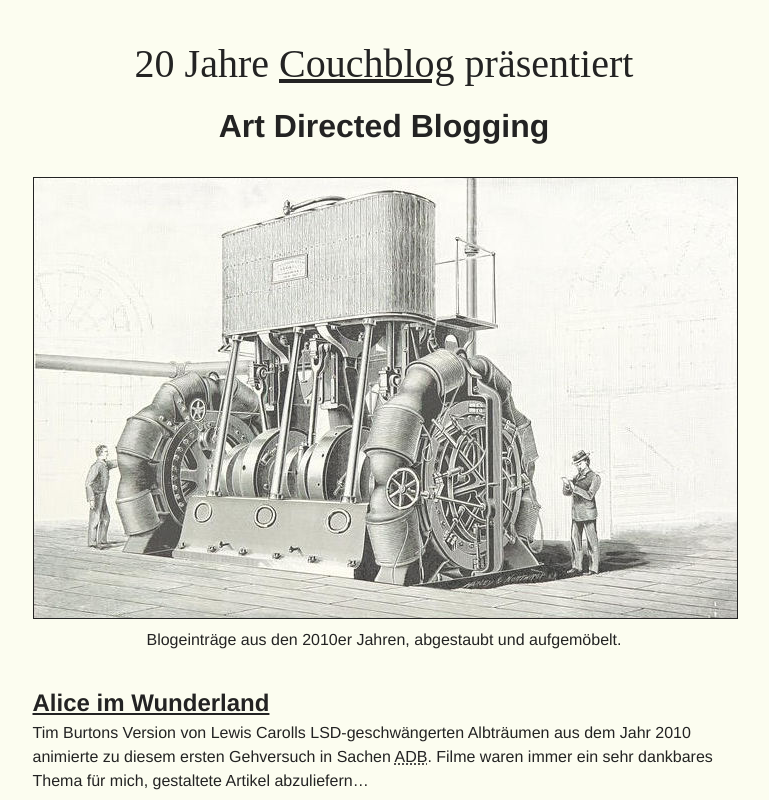
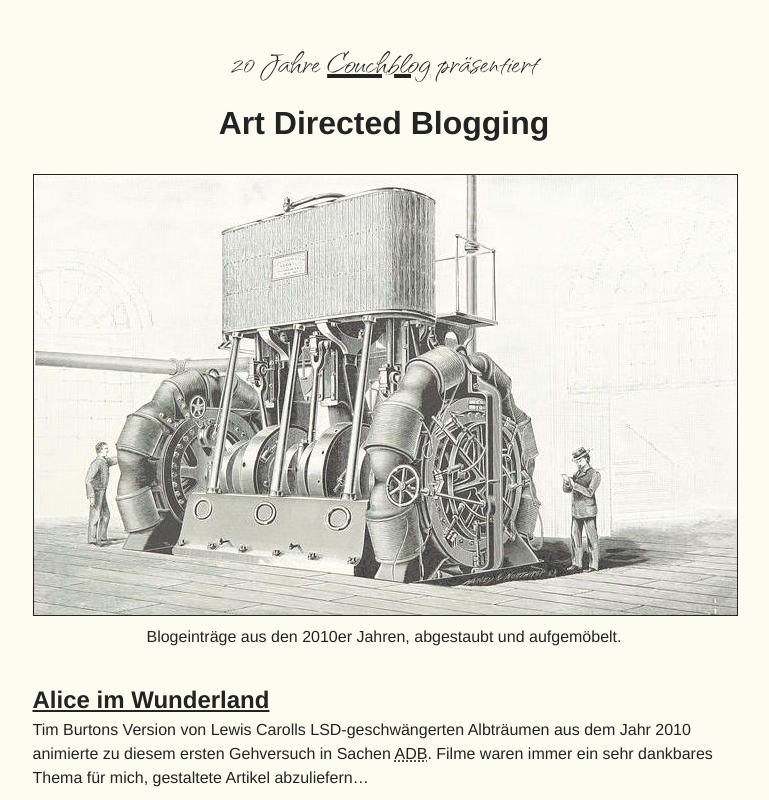
Before and after one commit to codecandies/art-directed-blogging, a plain HTML site: page index.html in a window 1280 px wide. Shown: the top 800 px of the page, without its empty margins (256-1025 px from the left). Drawn offline with Linux system fonts and the light colour scheme; the site is published under a folder, as on GitHub Pages, so addresses that start at the root find nothing.

Commit message:
Fix font sources

```diff
--- a/sass/styles.scss
+++ b/sass/styles.scss
@@ -7,8 +7,8 @@
   font-family: 'Qwitcher Grypen';
   font-style: normal;
   font-weight: 400;
-  src: local(''), url('/css/fonts/qwitcher-grypen-v1-latin-regular.woff2') format('woff2'),
-    url('/css/fonts/qwitcher-grypen-v1-latin-regular.woff') format('woff');
+  src: local(''), url('fonts/qwitcher-grypen-v1-latin-regular.woff2') format('woff2'),
+    url('fonts/qwitcher-grypen-v1-latin-regular.woff') format('woff');
 }
 
 body {
--- a/sass/tablet-times/styles.scss
+++ b/sass/tablet-times/styles.scss
@@ -3,8 +3,8 @@
   font-family: 'Qwitcher Grypen';
   font-style: normal;
   font-weight: 400;
-  src: local(''), url('/css/fonts/qwitcher-grypen-v1-latin-regular.woff2') format('woff2'),
-    url('/css/fonts/qwitcher-grypen-v1-latin-regular.woff') format('woff');
+  src: local(''), url('../fonts/qwitcher-grypen-v1-latin-regular.woff2') format('woff2'),
+    url('../fonts/qwitcher-grypen-v1-latin-regular.woff') format('woff');
 }
 
 /* unifrakturcook-700 - latin */
@@ -12,8 +12,8 @@
   font-family: 'UnifrakturCook';
   font-style: normal;
   font-weight: 700;
-  src: local(''), url('/css/fonts/unifrakturcook-v17-latin-700.woff2') format('woff2'),
-    url('/css/fonts/unifrakturcook-v17-latin-700.woff') format('woff');
+  src: local(''), url('../fonts/unifrakturcook-v17-latin-700.woff2') format('woff2'),
+    url('../fonts/unifrakturcook-v17-latin-700.woff') format('woff');
 }
 
 * {
```
Also changed, not shown: css/styles.css, css/tablet-times/styles.css.
